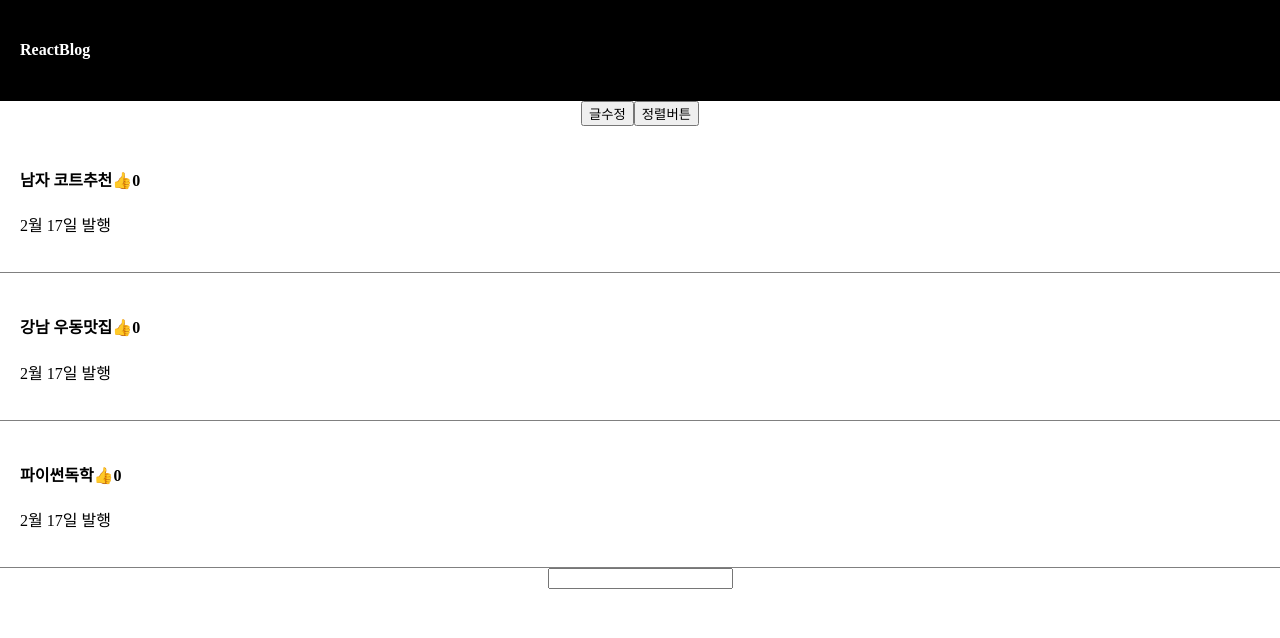
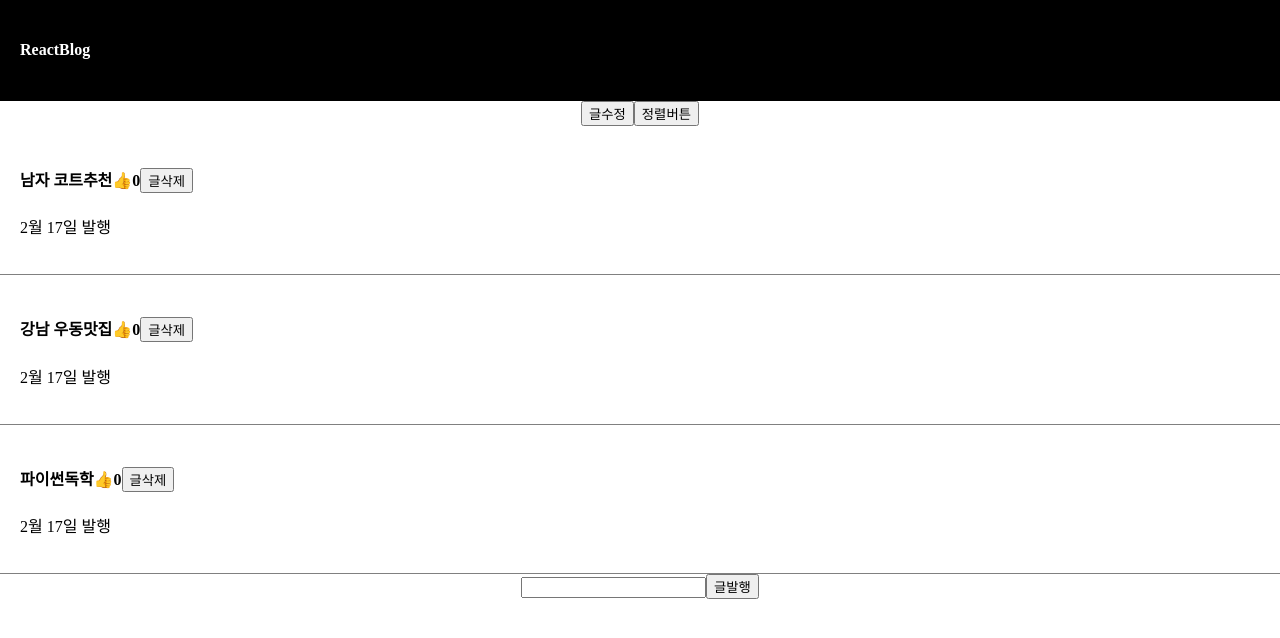
Before and after one commit to js91-lee/ReactBlog, a React app: page / in a window 1280 px wide. Shown: the top 638 px of the page. Built offline with nearby package versions, Linux system fonts and the light colour scheme; the HTML template or start-up script is replaced by a standard one.

Commit message:
숙제완료

```diff
--- a/src/App.jsx
+++ b/src/App.jsx
@@ -9,6 +9,7 @@
   let [따봉, 따봉변경] = useState([0,0,0]);
   let [modal, setModal] = useState(false);
   let [선택한글, 선택한글변경] = useState(0);
+  let [입력값, 입력값변경] = useState('');
 
   return (
    <div className='App'>
@@ -39,7 +40,15 @@
                 let 따봉각자 = [...따봉];
                 따봉각자[i] += 1;
                 따봉변경(따봉각자);
-                }}>👍</span>{따봉[i]}</h4>
+                }}>👍</span>{따봉[i]}
+
+                <button onClick={(e)=>{
+                  e.stopPropagation();
+                  let copy = [...글제목];
+                  copy.splice(i, 1);
+                  글제목변경(copy);
+                }}>글삭제</button>
+                </h4>
             </div>
             <p>2월 17일 발행</p>
           </div>
@@ -47,7 +56,16 @@
       })
     }
 
-    <input></input>
+    <input onChange ={(e)=>{
+      입력값변경(e.target.value);
+      console.log(입력값)
+      }}></input>
+
+     <button onClick={()=>{
+      let copy = [...글제목];
+      copy.unshift(입력값);
+      글제목변경(copy);
+     }}>글발행</button>
 
       {
       modal == true ? <Modal color={'yellow'} 글제목={글제목} 선택한글={선택한글} 글제목변경={글제목변경}/> : null
```
